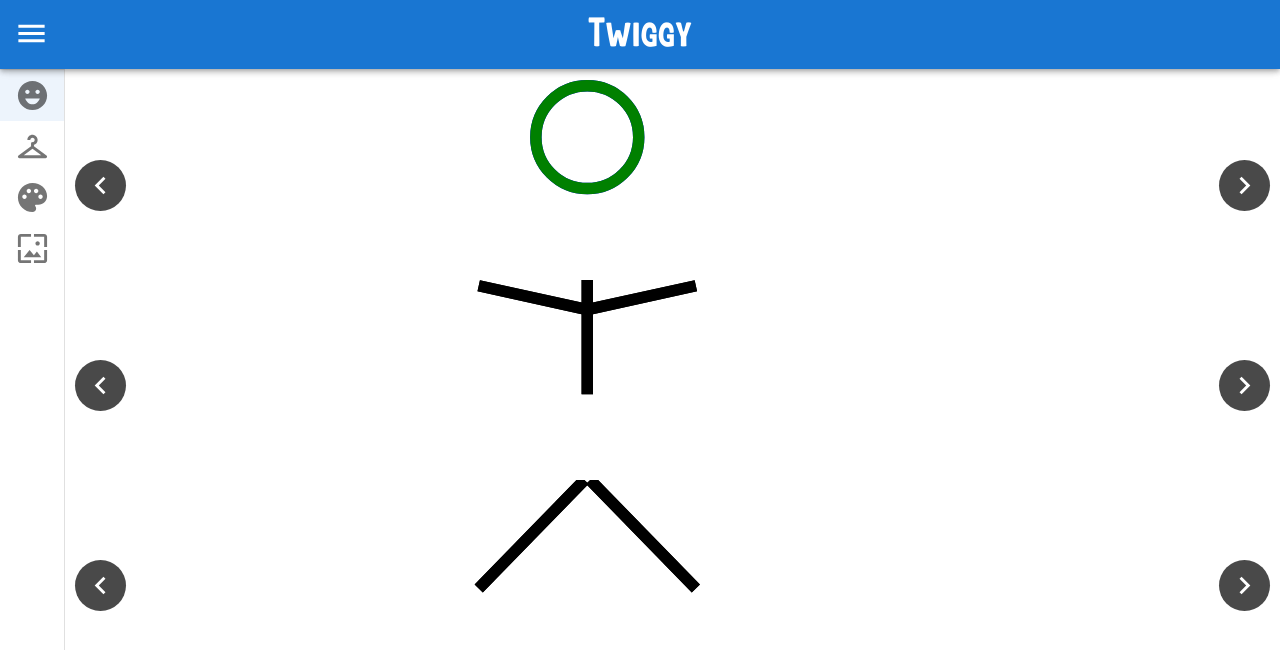
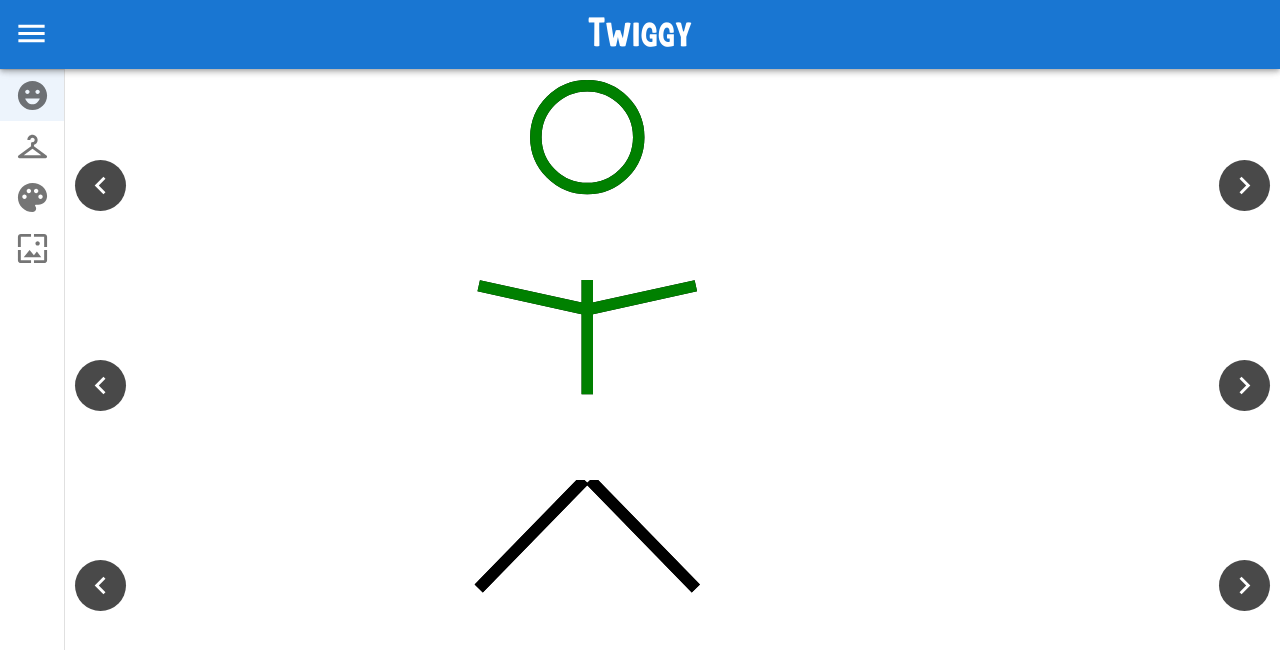
Before and after one commit to s-b-smith/twiggy, a React (Create React App) app in the folder twiggy-app/: page / in a window 1280 px wide. Shown: the top 650 px of the page. Built offline with nearby package versions, Linux system fonts and the light colour scheme.

Commit message:
Fixed issue with canvas drawings having incorrect width when opening/closing the nav drawer. Kept the carousels the same width regardless of nav drawer opened and adjusted navigation buttons. Overflow is clipped off screen since it is not needed

```diff
--- a/twiggy-app/src/components/EditorWrapper.tsx
+++ b/twiggy-app/src/components/EditorWrapper.tsx
@@ -14,7 +14,8 @@ const EditorWrapper = () => {
         alignItems: 'center',
         ml: isNavDrawerOpen ? '240px' : '65px',
         mt: '80px',
-        maxWidth: `calc(100% - '65px'})`
+        maxWidth: `calc(100% - '65px'})`,
+        overflowX: 'clip'
       }}
     >
       <Outlet />
--- a/twiggy-app/src/components/TwiggyCarousel.tsx
+++ b/twiggy-app/src/components/TwiggyCarousel.tsx
@@ -1,11 +1,12 @@
+import { useAppSelector } from 'hooks/react-redux-hooks';
 import Carousel from 'react-material-ui-carousel';
 import { CarouselProps } from 'react-material-ui-carousel/dist/components/types';
 
 interface TwiggyCarouselProps extends CarouselProps {
-  isNavDrawerOpen: boolean;
   isEnabled?: boolean;
 }
 const TwiggyCarousel = (props: TwiggyCarouselProps) => {
+  const { isOpen: isNavDrawerOpen } = useAppSelector(state => state.navBar);
   const isEnabled = props.isEnabled === undefined || props.isEnabled;
 
   return (
@@ -18,6 +19,15 @@ const TwiggyCarousel = (props: TwiggyCarouselProps) => {
       duration={500}
       indicators={false}
       height="200px"
+      sx={{
+        marginLeft: isNavDrawerOpen ? '-87.5px' : '0px',
+        width: `calc(100% + ${isNavDrawerOpen ? '175px' : '0%'})`
+      }}
+      navButtonsWrapperProps={{
+        style: {
+          margin: isNavDrawerOpen ? 'auto 87.5px' : 'auto'
+        }
+      }}
       {...props}
     />
   );
--- a/twiggy-app/src/pages/body/BodyEditor.tsx
+++ b/twiggy-app/src/pages/body/BodyEditor.tsx
@@ -8,13 +8,11 @@ import {
 } from '../../shapes/heads';
 import { drawCircleTorso, drawOvalTorso, drawStickTorso } from '../../shapes/torsos';
 import { drawRoundLegs, drawRoundSkinnyLegs, drawStickLegs } from '../../shapes/legs';
-import { useAppSelector } from 'hooks/react-redux-hooks';
 import { Editors, useIsEditorActive } from 'hooks/activeEditorHooks';
 import '../../styles/overlay.css';
 import { useState } from 'react';
 
 const BodyEditor = () => {
-  const { isOpen: isNavDrawerOpen } = useAppSelector(state => state.navBar);
   const isEditorActive = useIsEditorActive(Editors.Body);
   const [selectedHead, setSelectedHead] = useState(0);
   const [selectedBody, setSelectedBody] = useState(0);
@@ -40,22 +38,13 @@ const BodyEditor = () => {
   return (
     <div className="overlay-component" style={{ zIndex: 1 }}>
       <div style={{ visibility: isEditorActive ? 'visible' : 'hidden' }}>
-        <TwiggyCarousel
-          isNavDrawerOpen={isNavDrawerOpen}
-          onChange={(now?: number) => setSelectedHead(now ?? 0)}
-        >
+        <TwiggyCarousel onChange={(now?: number) => setSelectedHead(now ?? 0)}>
           {headCanvases}
         </TwiggyCarousel>
-        <TwiggyCarousel
-          isNavDrawerOpen={isNavDrawerOpen}
-          onChange={(now?: number) => setSelectedBody(now ?? 0)}
-        >
+        <TwiggyCarousel onChange={(now?: number) => setSelectedBody(now ?? 0)}>
           {bodyCanvases}
         </TwiggyCarousel>
-        <TwiggyCarousel
-          isNavDrawerOpen={isNavDrawerOpen}
-          onChange={(now?: number) => setSelectedLegs(now ?? 0)}
-        >
+        <TwiggyCarousel onChange={(now?: number) => setSelectedLegs(now ?? 0)}>
           {legsCanvases}
         </TwiggyCarousel>
       </div>
--- a/twiggy-app/src/pages/clothes/ClothesEditor.tsx
+++ b/twiggy-app/src/pages/clothes/ClothesEditor.tsx
@@ -10,15 +10,20 @@ import {
   drawOvalVerticalHead,
   drawSquareHead
 } from '../../shapes/heads';
-import { drawCircleTorso, drawOvalTorso, drawStickTorso } from '../../shapes/torsos';
+import {
+  drawCircleTorso,
+  drawColorCircleTorso,
+  drawColorOvalTorso,
+  drawColorStickTorso,
+  drawOvalTorso,
+  drawStickTorso
+} from '../../shapes/torsos';
 import { drawRoundLegs, drawRoundSkinnyLegs, drawStickLegs } from '../../shapes/legs';
-import { useAppSelector } from 'hooks/react-redux-hooks';
 import { Editors, useIsEditorActive } from 'hooks/activeEditorHooks';
 import '../../styles/overlay.css';
 import { useState } from 'react';
 
 const ClothesEditor = () => {
-  const { isOpen: isNavDrawerOpen } = useAppSelector(state => state.navBar);
   const isEditorActive = useIsEditorActive(Editors.Clothes);
   const [selectedHead, setSelectedHead] = useState(0);
   const [selectedBody, setSelectedBody] = useState(0);
@@ -31,9 +36,9 @@ const ClothesEditor = () => {
     <Canvas key={'drawSquareHead2'} draw={drawColorSquareHead} />
   ];
   const bodyCanvases = [
-    <Canvas key={'drawStickTorso2'} draw={drawStickTorso} />,
-    <Canvas key={'drawOvalTorso2'} draw={drawOvalTorso} />,
-    <Canvas key={'drawCircleTorso2'} draw={drawCircleTorso} />
+    <Canvas key={'drawStickTorso2'} draw={drawColorStickTorso} />,
+    <Canvas key={'drawOvalTorso2'} draw={drawColorOvalTorso} />,
+    <Canvas key={'drawCircleTorso2'} draw={drawColorCircleTorso} />
   ];
   const legsCanvases = [
     <Canvas key={'drawStickLegs2'} draw={drawStickLegs} />,
@@ -45,22 +50,13 @@ const ClothesEditor = () => {
   return (
     <div className="overlay-component" style={{ zIndex: 2 }}>
       <div style={{ visibility: isEditorActive ? 'visible' : 'hidden' }}>
-        <TwiggyCarousel
-          isNavDrawerOpen={isNavDrawerOpen}
-          onChange={(now?: number) => setSelectedHead(now ?? 0)}
-        >
+        <TwiggyCarousel onChange={(now?: number) => setSelectedHead(now ?? 0)}>
           {headCanvases}
         </TwiggyCarousel>
-        <TwiggyCarousel
-          isNavDrawerOpen={isNavDrawerOpen}
-          onChange={(now?: number) => setSelectedBody(now ?? 0)}
-        >
+        <TwiggyCarousel onChange={(now?: number) => setSelectedBody(now ?? 0)}>
           {bodyCanvases}
         </TwiggyCarousel>
-        <TwiggyCarousel
-          isNavDrawerOpen={isNavDrawerOpen}
-          onChange={(now?: number) => setSelectedLegs(now ?? 0)}
-        >
+        <TwiggyCarousel onChange={(now?: number) => setSelectedLegs(now ?? 0)}>
           {legsCanvases}
         </TwiggyCarousel>
       </div>
--- a/twiggy-app/src/shapes/heads.ts
+++ b/twiggy-app/src/shapes/heads.ts
@@ -7,7 +7,6 @@ export const drawCircleHead = (props: DrawProps) => {
   const centerX = ctx.canvas.width / 2;
   const centerY = ctx.canvas.height / 2;
   const radius = ctx.canvas.height / 2 - defaults.offset;
-  ctx.strokeStyle = 'blue';
   ctx.beginPath();
   ctx.arc(centerX, centerY, radius, 0, 2 * Math.PI, false);
   ctx.stroke();
@@ -31,7 +30,6 @@ export const drawOvalVerticalHead = (props: DrawProps) => {
   const centerY = ctx.canvas.height / 2;
   const radiusY = ctx.canvas.height / 2 - defaults.offset;
   const radiusX = radiusY * (2 / 3);
-  ctx.strokeStyle = 'blue';
   ctx.beginPath();
   ctx.ellipse(centerX, centerY, radiusX, radiusY, 0, 0, 2 * Math.PI, false);
   ctx.stroke();
@@ -56,7 +54,6 @@ export const drawOvalHorizontalHead = (props: DrawProps) => {
   const centerY = ctx.canvas.height / 2;
   const radiusX = ctx.canvas.height * (2 / 3) - defaults.offset;
   const radiusY = ctx.canvas.height / 2 - defaults.offset;
-  ctx.strokeStyle = 'blue';
   ctx.beginPath();
   ctx.ellipse(centerX, centerY, radiusX, radiusY, 0, 0, 2 * Math.PI, false);
   ctx.stroke();
@@ -81,7 +78,6 @@ export const drawSquareHead = (props: DrawProps) => {
   const topLeftX = ctx.canvas.width / 4 + defaults.offset;
   const topLeftY = defaults.offset;
   const sideLength = ctx.canvas.height - defaults.offset;
-  ctx.strokeStyle = 'blue';
   ctx.strokeRect(topLeftX, topLeftY, sideLength, sideLength - defaults.offset);
 };
 export const drawColorSquareHead = (props: DrawProps) => {
--- a/twiggy-app/src/shapes/torsos.ts
+++ b/twiggy-app/src/shapes/torsos.ts
@@ -75,3 +75,82 @@ export const drawCircleTorso = (props: DrawProps) => {
   drawStickArms(ctx, startLeftArmX, startLeftArmY, startRightArmX, startRightArmY);
   ctx.stroke();
 };
+
+const drawColorStickArms = (
+  ctx: CanvasRenderingContext2D,
+  startLeftArmX: number,
+  startLeftArmY: number,
+  startRightArmX: number,
+  startRightArmY: number
+) => {
+  const endLeftArmX = defaults.offset;
+  const endLeftArmY = defaults.offset;
+  const endRightArmX = ctx.canvas.width - defaults.offset;
+  const endRightArmY = defaults.offset;
+  ctx.strokeStyle = 'green';
+  ctx.moveTo(startLeftArmX, startLeftArmY);
+  ctx.lineTo(endLeftArmX, endLeftArmY);
+  ctx.moveTo(startRightArmX, startRightArmY);
+  ctx.lineTo(endRightArmX, endRightArmY);
+};
+
+export const drawColorStickTorso = (props: DrawProps) => {
+  const ctx = setDefaultProps(props.ctx);
+
+  const startBodyX = ctx.canvas.width / 2;
+  const startBodyY = 0;
+  const endBodyX = ctx.canvas.width / 2;
+  const endBodyY = ctx.canvas.height;
+
+  const startLeftArmX = ctx.canvas.width / 2 - (defaults.offset - defaults.offset / 5);
+  const startLeftArmY = ctx.canvas.height / 4;
+  const startRightArmX = ctx.canvas.width / 2 + (defaults.offset - defaults.offset / 5);
+  const startRightArmY = ctx.canvas.height / 4;
+
+  ctx.strokeStyle = 'green';
+  ctx.beginPath();
+  ctx.moveTo(startBodyX, startBodyY);
+  ctx.lineTo(endBodyX, endBodyY);
+  drawColorStickArms(ctx, startLeftArmX, startLeftArmY, startRightArmX, startRightArmY);
+  ctx.stroke();
+};
+
+export const drawColorOvalTorso = (props: DrawProps) => {
+  const ctx = setDefaultProps(props.ctx);
+
+  const centerX = ctx.canvas.width / 2;
+  const centerY = ctx.canvas.height / 2;
+  const radiusY = ctx.canvas.height / 2 - defaults.offset;
+  const radiusX = radiusY * (3 / 4);
+
+  const startLeftArmX = ctx.canvas.width / 3 + defaults.offset / 5;
+  const startLeftArmY = ctx.canvas.height / 4;
+  const startRightArmX = ctx.canvas.width * (2 / 3) - defaults.offset / 5;
+  const startRightArmY = ctx.canvas.height / 4;
+
+  ctx.strokeStyle = 'green';
+  ctx.beginPath();
+  ctx.ellipse(centerX, centerY, radiusX, radiusY, 0, 0, 2 * Math.PI, false);
+  drawColorStickArms(ctx, startLeftArmX, startLeftArmY, startRightArmX, startRightArmY);
+  ctx.stroke();
+};
+
+export const drawColorCircleTorso = (props: DrawProps) => {
+  const ctx = setDefaultProps(props.ctx);
+
+  const centerX = ctx.canvas.width / 2;
+  const centerY = ctx.canvas.height / 2;
+  const radius = ctx.canvas.height / 2 - defaults.offset;
+
+  const angleInRadians = (Math.PI * 30) / 180;
+  const startLeftArmX = centerX - radius * Math.cos(angleInRadians);
+  const startLeftArmY = centerY - radius * Math.sin(angleInRadians);
+  const startRightArmX = centerX + radius * Math.cos(angleInRadians);
+  const startRightArmY = centerY - radius * Math.sin(angleInRadians);
+
+  ctx.strokeStyle = 'green';
+  ctx.beginPath();
+  ctx.arc(centerX, centerY, radius, 0, 2 * Math.PI, false);
+  drawColorStickArms(ctx, startLeftArmX, startLeftArmY, startRightArmX, startRightArmY);
+  ctx.stroke();
+};
```
